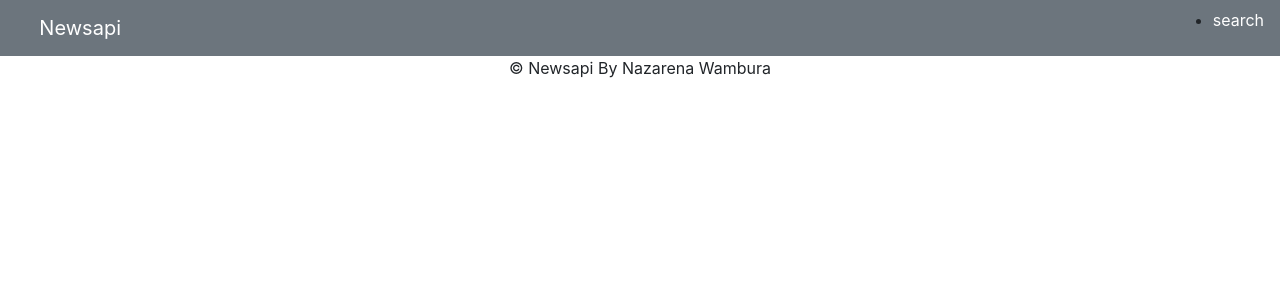
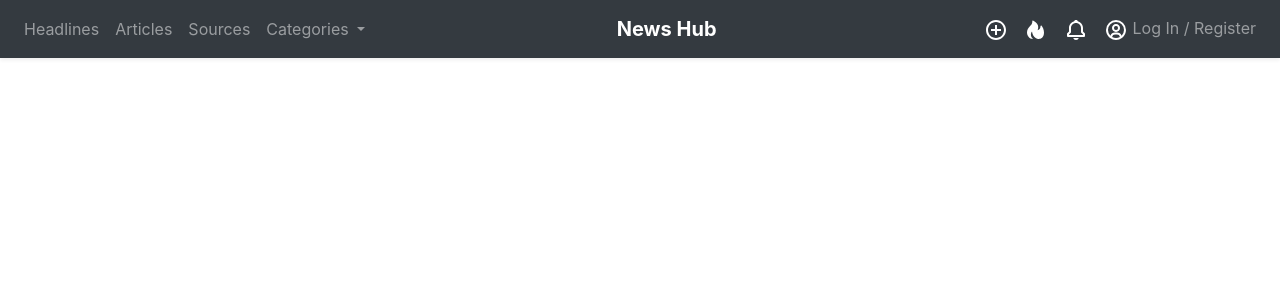
Before and after one commit to nazarena254/newsapi.github.com, a Flask app: page / in a window 1280 px wide. Shown: the top 300 px of the page. Run offline with Flask 2, Linux system fonts and the light colour scheme; some libraries are stand-ins or nearby versions.

Commit message:
add a navbar with links that redirects to other html pages

```diff
--- a/app/request.py
+++ b/app/request.py
@@ -1,5 +1,7 @@
 from .config import Config
 import urllib.request,json
 
+
+#The file makes requests to Api, request object holds all incoming data in flask frm the request
 api_key=None
 base_url=None
--- a/app/templates/base.html
+++ b/app/templates/base.html
@@ -15,7 +15,7 @@
     <title>News Hub</title>
 </head>
 <body>
-    <nav class="navbar navbar-expand-lg navbar-light bg-secondary">
+       <!-- <nav class="navbar navbar-expand-lg navbar-light bg-secondary">
             <div class="container-md">
             <a class="navbar-brand text-white" href="#">Newsapi</a>
             </div>
@@ -26,7 +26,80 @@
                     </li>
                 </ul>
             </div>
+       </nav> -->
+       {% block navbar %}
+
+       <div class="container-fluid" style="background-color: #000;">
+           <nav class="navbar navbar-expand-lg navbar-dark bg-dark fixed-top shadow-sm">
+
+               <!--  Show this only on mobile to medium screens  -->
+                 <a class="navbar-brand d-lg-none" href="{{ url_for('home') }}"><b class="lg"><span class="logo">News</span> Hub</b></a>
+
+                 <button class="navbar-toggler" type="button" data-toggle="collapse" data-target="#navbarToggle" aria-controls="navbarToggle" aria-expanded="false" aria-label="Toggle navigation">
+                   <span class="navbar-toggler-icon"></span>
+                 </button>
+
+               <!--  Use flexbox utility classes to change how the child elements are justified  -->
+                 <div class="collapse navbar-collapse justify-content-between" id="navbarToggle">
+
+                   <ul class="navbar-nav">
+                       <li class="nav-item">
+                           <a class="nav-link" href="{{ url_for('headlines') }}">Headlines</a>
+                       </li>
+                       <li class="nav-item">
+                           <a class="nav-link"href="{{ url_for('articles') }}">Articles</a>
+                       </li>
+                       <li class="nav-item">
+                           <a class="nav-link"href="{{ url_for('sources') }}">Sources</a>
+                       </li>
+                       <li class="nav-item dropdown">
+                           <a class="nav-link dropdown-toggle" href="#" id="navbarDropdown" role="button" data-toggle="dropdown" aria-expanded="false">
+                             Categories
+                           </a>
+                           <div class="dropdown-menu" aria-labelledby="navbarDropdown">
+                             <a class="dropdown-item" href="{{ url_for('business') }}">Business</a>
+                             <a class="dropdown-item" href="{{ url_for('tech') }}">Technology</a>
+                             <a class="dropdown-item" href="{{ url_for('entertainment') }}">Entertainment</a>
+                             <a class="dropdown-item" href="{{ url_for('science') }}">Science</a>
+                             <a class="dropdown-item" href="{{ url_for('sports') }}">Sport</a>
+                             <a class="dropdown-item" href="{{ url_for('health') }}">Health</a>
+                           </div>
+                       </li>
+                   </ul>
+
+
+               <!--   Show this only lg screens and up   -->
+                   <a class="navbar-brand d-none d-lg-block" href="{{ url_for('home') }}"><b class="lg"><span class="logo">News</span> Hub</b></a>
+
+
+
+                   <ul class="navbar-nav">
+                       <li class="nav-item">
+                       <a class="nav-link" href="#">
+                           <svg class="svg" xmlns="http://www.w3.org/2000/svg" width="24" height="24" viewBox="0 0 24 24" style="fill: rgba(255, 255, 255, 1);"><path d="M13 7h-2v4H7v2h4v4h2v-4h4v-2h-4z"></path><path d="M12 2C6.486 2 2 6.486 2 12s4.486 10 10 10 10-4.486 10-10S17.514 2 12 2zm0 18c-4.411 0-8-3.589-8-8s3.589-8 8-8 8 3.589 8 8-3.589 8-8 8z"></path></svg>
+                       </a>
+                       </li>
+                       <li class="nav-item">
+                           <a class="nav-link" href="#">
+                               <svg class="svg" xmlns="http://www.w3.org/2000/svg" width="24" height="24" viewBox="0 0 24 24" style="fill: rgba(255, 255, 255, 1);"><path d="M16.5,8c0,1.5-0.5,3.5-2.9,4.3c0.7-1.7,0.8-3.4,0.3-5c-0.7-2.1-3-3.7-4.6-4.6C8.9,2.4,8.2,2.8,8.3,3.4c0,1.1-0.3,2.7-2,4.4  C4.1,10,3,12.3,3,14.5C3,17.4,5,21,9,21c-4-4-1-7.5-1-7.5c0.8,5.9,5,7.5,7,7.5c1.7,0,5-1.2,5-6.4c0-3.1-1.3-5.5-2.4-6.9  C17.3,7.2,16.6,7.5,16.5,8"></path></svg>
+                           </a>
+                       </li>
+                       <li class="nav-item">
+                           <a class="nav-link" href="#">
+                               <svg class="svg" xmlns="http://www.w3.org/2000/svg" width="24" height="24" viewBox="0 0 24 24" style="fill: rgba(255, 255, 255, 1);"><path d="M19 13.586V10c0-3.217-2.185-5.927-5.145-6.742C13.562 2.52 12.846 2 12 2s-1.562.52-1.855 1.258C7.185 4.074 5 6.783 5 10v3.586l-1.707 1.707A.996.996 0 0 0 3 16v2a1 1 0 0 0 1 1h16a1 1 0 0 0 1-1v-2a.996.996 0 0 0-.293-.707L19 13.586zM19 17H5v-.586l1.707-1.707A.996.996 0 0 0 7 14v-4c0-2.757 2.243-5 5-5s5 2.243 5 5v4c0 .266.105.52.293.707L19 16.414V17zm-7 5a2.98 2.98 0 0 0 2.818-2H9.182A2.98 2.98 0 0 0 12 22z"></path></svg>
+                           </a>
+                       </li>
+                       <li class="nav-item">
+                           <a class="nav-link" href="#">
+                               <svg class="svg" xmlns="http://www.w3.org/2000/svg" viewBox="0 0 24 24" width="24" height="24" style="fill: rgba(255, 255, 255, 1);"><path d="M12 2A10.13 10.13 0 0 0 2 12a10 10 0 0 0 4 7.92V20h.1a9.7 9.7 0 0 0 11.8 0h.1v-.08A10 10 0 0 0 22 12 10.13 10.13 0 0 0 12 2zM8.07 18.93A3 3 0 0 1 11 16.57h2a3 3 0 0 1 2.93 2.36 7.75 7.75 0 0 1-7.86 0zm9.54-1.29A5 5 0 0 0 13 14.57h-2a5 5 0 0 0-4.61 3.07A8 8 0 0 1 4 12a8.1 8.1 0 0 1 8-8 8.1 8.1 0 0 1 8 8 8 8 0 0 1-2.39 5.64z"></path><path d="M12 6a3.91 3.91 0 0 0-4 4 3.91 3.91 0 0 0 4 4 3.91 3.91 0 0 0 4-4 3.91 3.91 0 0 0-4-4zm0 6a1.91 1.91 0 0 1-2-2 1.91 1.91 0 0 1 2-2 1.91 1.91 0 0 1 2 2 1.91 1.91 0 0 1-2 2z"></path></svg> Log In / Register
+                           </a>
+                       </li>
+                   </ul>
+               </div>
            </nav>
+       </div>
+
+       {% endblock %}
 
     {% block content %}
 
```
Also changed, not shown: app/config.py (+5 -6 lines). Lines whose indentation alone changed are shown as unchanged.
